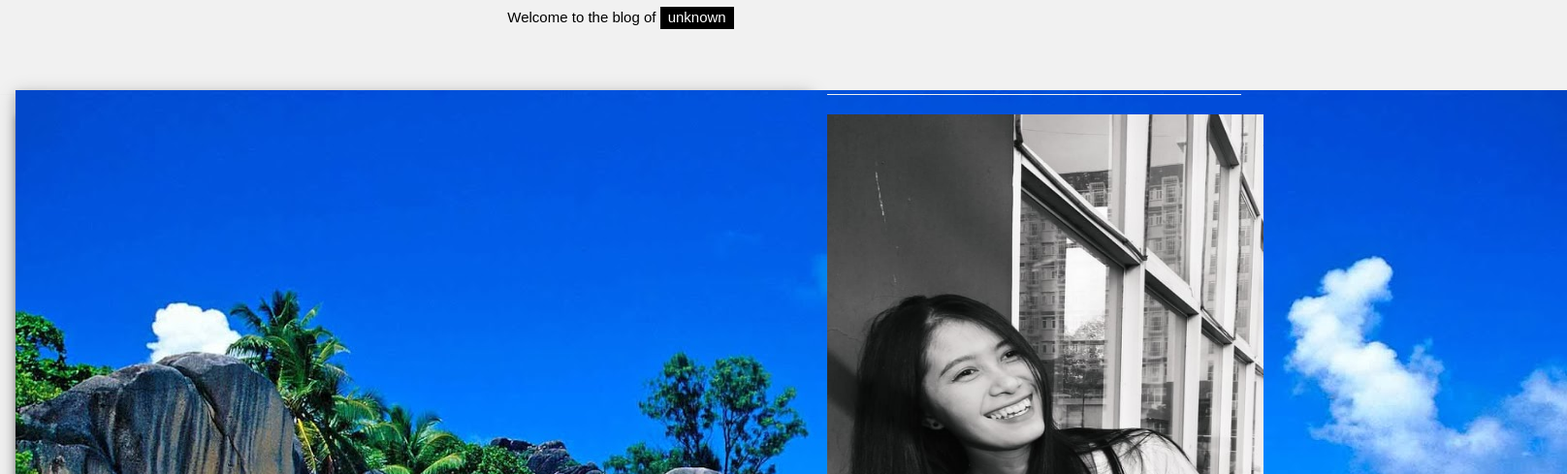
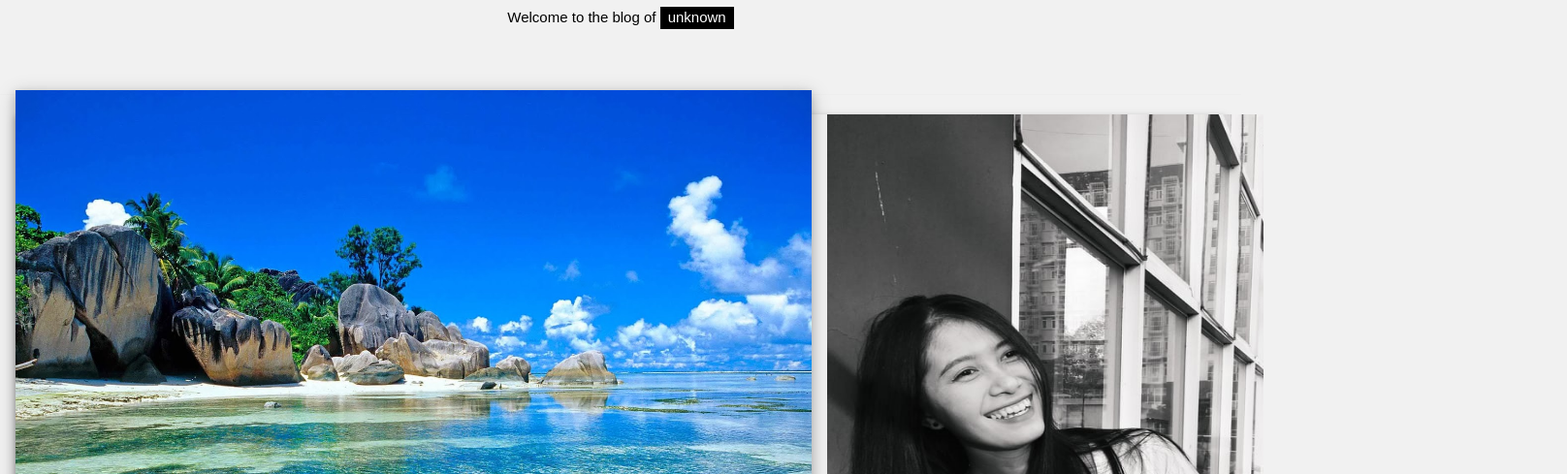
Before and after one commit to lethidieuhuong99/lethidieuhuong99.github.io, a plain HTML site: page index.html in a window 1280 px wide. Shown: the part 267-756 px from the top of the page at 97% size, 1616 px wide, since content can reach past the window. Drawn offline with nearby package versions, Linux system fonts and the light colour scheme.

Commit message:
Update index.html

```diff
--- a/index.html
+++ b/index.html
@@ -48,7 +48,7 @@
         <div class="w3-col l8 s12">
         <!-- Blog entry -->
          <div class="w3-card-4 w3-margin w3-white">
-            <img src="h17.jpg" alt="Nature" style="width: 7;">
+            <img src="h17.jpg" alt="Nature" style="width:100%;">
             <div class="w3-container">
                     <h5>Sea, <span class="w3-opacity">November 6, 2018</span></h5>
                   </div>
```
